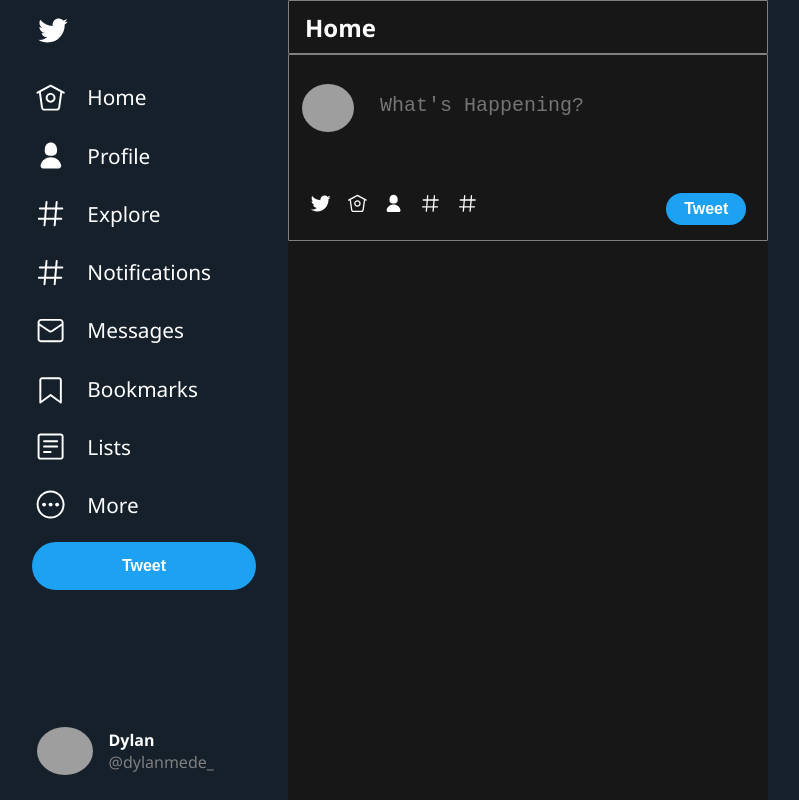
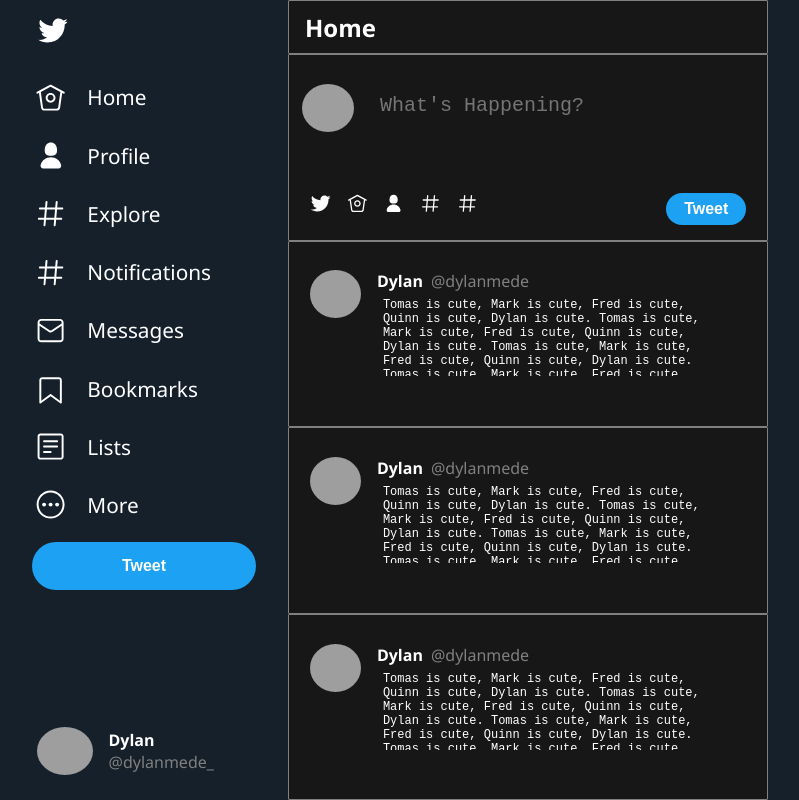
Before and after one commit to Dylarno/twitter-clone, a React (Create React App) app: page / in a window 1280 px wide. Shown: the whole page, without its empty margins (112-911 px from the left). Built offline with nearby package versions, Linux system fonts and the light colour scheme; grey boxes are pictures that could not be loaded.

Commit message:
Added Feed

```diff
--- a/package.json
+++ b/package.json
@@ -8,6 +8,7 @@
     "@testing-library/user-event": "^12.8.3",
     "react": "^17.0.2",
     "react-dom": "^17.0.2",
+    "react-hook-form": "^7.20.2",
     "react-router-dom": "^5.2.0",
     "react-scripts": "4.0.3",
     "web-vitals": "^1.1.2"
--- a/src/components/home/index.jsx
+++ b/src/components/home/index.jsx
@@ -1,8 +1,8 @@
 import './styles.css'
 import { SendTweet } from '../send-tweet';
+import { Tweet } from '../tweet';
 
 export const Home = () => {
-
 
     return (
         <div className="home">
@@ -14,6 +14,13 @@
             <div className="header-div">
                 <SendTweet />
             </div>
+
+            <div className="feed-container">
+
+                <Tweet />
+                <Tweet />
+                <Tweet />
+            </div>
         </div>
     );
 }
--- a/src/components/send-tweet/index.jsx
+++ b/src/components/send-tweet/index.jsx
@@ -1,6 +1,7 @@
 import './styles.css';
 
 export const SendTweet = () => {
+
     const mediaIcon = <svg fill="currentColor" viewBox="0 0 24 24" aria-hidden="true" class="r-1fmj7o5 r-4qtqp9 r-yyyyoo r-16y2uox r-8kz0gk r-dnmrzs r-bnwqim r-1plcrui r-lrvibr r-lrsllp"><g><path d="M23.643 4.937c-.835.37-1.732.62-2.675.733.962-.576 1.7-1.49 2.048-2.578-.9.534-1.897.922-2.958 1.13-.85-.904-2.06-1.47-3.4-1.47-2.572 0-4.658 2.086-4.658 4.66 0 .364.042.718.12 1.06-3.873-.195-7.304-2.05-9.602-4.868-.4.69-.63 1.49-.63 2.342 0 1.616.823 3.043 2.072 3.878-.764-.025-1.482-.234-2.11-.583v.06c0 2.257 1.605 4.14 3.737 4.568-.392.106-.803.162-1.227.162-.3 0-.593-.028-.877-.082.593 1.85 2.313 3.198 4.352 3.234-1.595 1.25-3.604 1.995-5.786 1.995-.376 0-.747-.022-1.112-.065 2.062 1.323 4.51 2.093 7.14 2.093 8.57 0 13.255-7.098 13.255-13.254 0-.2-.005-.402-.014-.602.91-.658 1.7-1.477 2.323-2.41z"></path></g></svg>
     const gifIcon = <svg fill="currentColor" viewBox="0 0 24 24" aria-hidden="true" class="r-1fmj7o5 r-4qtqp9 r-yyyyoo r-lwhw9o r-dnmrzs r-bnwqim r-1plcrui r-lrvibr"><g><path d="M22.46 7.57L12.357 2.115c-.223-.12-.49-.12-.713 0L1.543 7.57c-.364.197-.5.652-.303 1.017.135.25.394.393.66.393.12 0 .243-.03.356-.09l.815-.44L4.7 19.963c.214 1.215 1.308 2.062 2.658 2.062h9.282c1.352 0 2.445-.848 2.663-2.087l1.626-11.49.818.442c.364.193.82.06 1.017-.304.196-.363.06-.818-.304-1.016zm-4.638 12.133c-.107.606-.703.822-1.18.822H7.36c-.48 0-1.075-.216-1.178-.798L4.48 7.69 12 3.628l7.522 4.06-1.7 12.015z"></path><path d="M8.22 12.184c0 2.084 1.695 3.78 3.78 3.78s3.78-1.696 3.78-3.78-1.695-3.78-3.78-3.78-3.78 1.696-3.78 3.78zm6.06 0c0 1.258-1.022 2.28-2.28 2.28s-2.28-1.022-2.28-2.28 1.022-2.28 2.28-2.28 2.28 1.022 2.28 2.28z"></path></g></svg>
     const pollIcon = <svg fill="currentColor" viewBox="0 0 24 24" aria-hidden="true" class="r-1fmj7o5 r-4qtqp9 r-yyyyoo r-lwhw9o r-dnmrzs r-bnwqim r-1plcrui r-lrvibr"><g><path d="M12.225 12.165c-1.356 0-2.872-.15-3.84-1.256-.814-.93-1.077-2.368-.805-4.392.38-2.826 2.116-4.513 4.646-4.513s4.267 1.687 4.646 4.513c.272 2.024.008 3.46-.806 4.392-.97 1.106-2.485 1.255-3.84 1.255zm5.849 9.85H6.376c-.663 0-1.25-.28-1.65-.786-.422-.534-.576-1.27-.41-1.968.834-3.53 4.086-5.997 7.908-5.997s7.074 2.466 7.91 5.997c.164.698.01 1.434-.412 1.967-.4.505-.985.785-1.648.785z"></path></g></svg>
@@ -12,7 +13,7 @@
 
             <div className="top">
 
-                <div className="avatar-tweet">
+                <div className="avatar-send">
                     <img src="https://pbs.twimg.com/profile_images/1268673564800139267/Nph2nyZ6_400x400.jpg" />
                 </div>
 
--- a/src/components/send-tweet/styles.css
+++ b/src/components/send-tweet/styles.css
@@ -29,7 +29,7 @@
  padding: 0.5em;
 }
 
-.avatar-tweet {
+.avatar-send {
     height: 3em;
     width: 4em;
     margin-top: 1em;
--- /dev/null
+++ b/src/components/tweet/index.jsx
@@ -0,0 +1,36 @@
+import './styles.css';
+
+export const Tweet = () => {
+
+
+    return (
+        <div className="tweet-div">
+
+            <div className="main">
+                <div className="avatar-tweet">
+                    <img className="avatar-picture" src="https://pbs.twimg.com/profile_images/1268673564800139267/Nph2nyZ6_400x400.jpg" />
+                </div>
+
+                    <div className="text-container">
+
+                        <div className="account-info">
+                            <div className="d-name">Dylan</div>
+                            <div className="u-name">@dylanmede</div>
+                        </div>
+
+                        <textarea className="tweet-text" type="text" rows="5" readOnly>Tomas is cute, Mark is cute, Fred is cute, Quinn is cute, Dylan is cute. Tomas is cute, Mark is cute, Fred is cute, Quinn is cute, Dylan is cute. Tomas is cute, Mark is cute, Fred is cute, Quinn is cute, Dylan is cute. Tomas is cute, Mark is cute, Fred is cute, Quinn is cute, Dylan is cute.</textarea>
+
+                    </div>
+            </div>
+
+            <div className="buttons">
+
+                <span></span>
+                <span></span>
+                <span></span>
+
+            </div>
+
+        </div>
+    );
+}
--- /dev/null
+++ b/src/components/tweet/styles.css
@@ -0,0 +1,55 @@
+.tweet-div {
+    padding: 0.8em;
+    border: 0.5px solid gray;
+    border-radius: 1px;
+}
+
+.avatar-tweet {
+    height: 3em;
+    width: 4em;
+    margin-top: 1em;
+    padding-left: 0.5em;
+}
+
+.main {
+    display: flex;
+}
+
+.text-container {
+    height: 100%;
+    width: 100%;
+    padding: 1em;
+}
+
+.tweet-text {
+    height: 6em;
+    width: 95%;
+    background: #171717;
+    color: white;
+    border: none;
+    padding: 0.5em;
+    font-size: small;
+    resize: none;
+
+    border: none;
+    overflow: hidden;
+    outline: none;
+
+    -webkit-box-shadow: none;
+    -moz-box-shadow: none;
+    box-shadow: none;
+}
+
+.account-info {
+    display: flex;
+}
+
+.d-name{
+    text-align: left;
+    font-weight: 700;
+    padding-right: 0.5em;
+}
+
+.u-name{
+    color: gray;
+}
```
Also changed, not shown: src/context/globalContext.js (added, +26 -0 lines), 1 other file (tests, documents, lock files or other folders).
